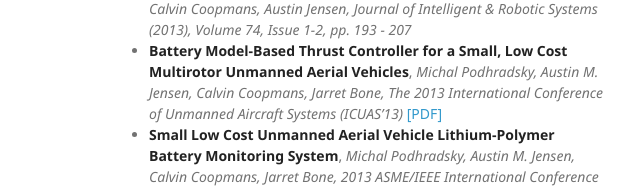
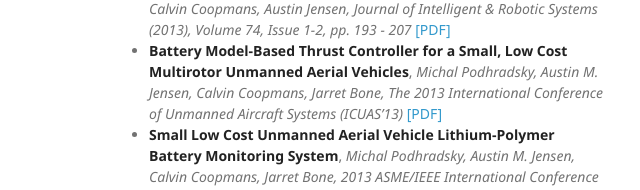
Before and after one commit to podhrmic/podhrmic.github.io, a plain HTML site: page index.html in a window 1280 px wide. Shown: the part 350-540 px from the top of the page, 461-1101 px from the left. Drawn offline with Linux system fonts and the light colour scheme; a web font is replaced by a local one.

Commit message:
Added a link to the journal paper

```diff
--- a/index.html
+++ b/index.html
@@ -34,7 +34,7 @@
 <strong>Software and Hardware-in-the-Loop Verification of Flight Dynamics Model and Flight Control Simulation of a Fixed-Wing Unmanned Aerial Vehicle</strong>, <em>Calvin Coopmans, Michal Podhradsky, Nathan Hoffer, 3rd Workshop on Research, Education and Development of Unmanned Aerial Systems, (RED-UAS 2015)</em> <a href="https://github.com/podhrmic/podhrmic.github.io/blob/master/docs/reduas2015_hitl.pdf">[PDF]</a>
 </li>
 <li>
-<strong>Battery State-Of-Charge Based Altitude Controller for Small, Low Cost Multirotor Unmanned Aerial Vehicles</strong>, <em>Michal Podhradsky, Calvin Coopmans, Austin Jensen, Journal of Intelligent &amp; Robotic Systems (2013), Volume 74, Issue 1-2, pp. 193 - 207</em>
+<strong>Battery State-Of-Charge Based Altitude Controller for Small, Low Cost Multirotor Unmanned Aerial Vehicles</strong>, <em>Michal Podhradsky, Calvin Coopmans, Austin Jensen, Journal of Intelligent &amp; Robotic Systems (2013), Volume 74, Issue 1-2, pp. 193 - 207</em> <a href="https://github.com/podhrmic/podhrmic.github.io/blob/master/docs/BatteryState-Of-ChargeBasedAltitudeController.pdf">[PDF]</a>
 </li>
 <li>
 <strong>Battery Model-Based Thrust Controller for a Small, Low Cost Multirotor Unmanned Aerial Vehicles</strong>, <em>Michal Podhradsky, Austin M. Jensen, Calvin Coopmans, Jarret Bone, The 2013 International Conference of Unmanned Aircraft Systems (ICUAS’13)</em> <a href="https://github.com/podhrmic/podhrmic.github.io/blob/master/docs/BatteryModel-BasedThrustControllerforSmallLowCostMultirotorUnmannedAerialVehicles.pdf">[PDF]</a>
```
Also changed, not shown: 1 other file.
